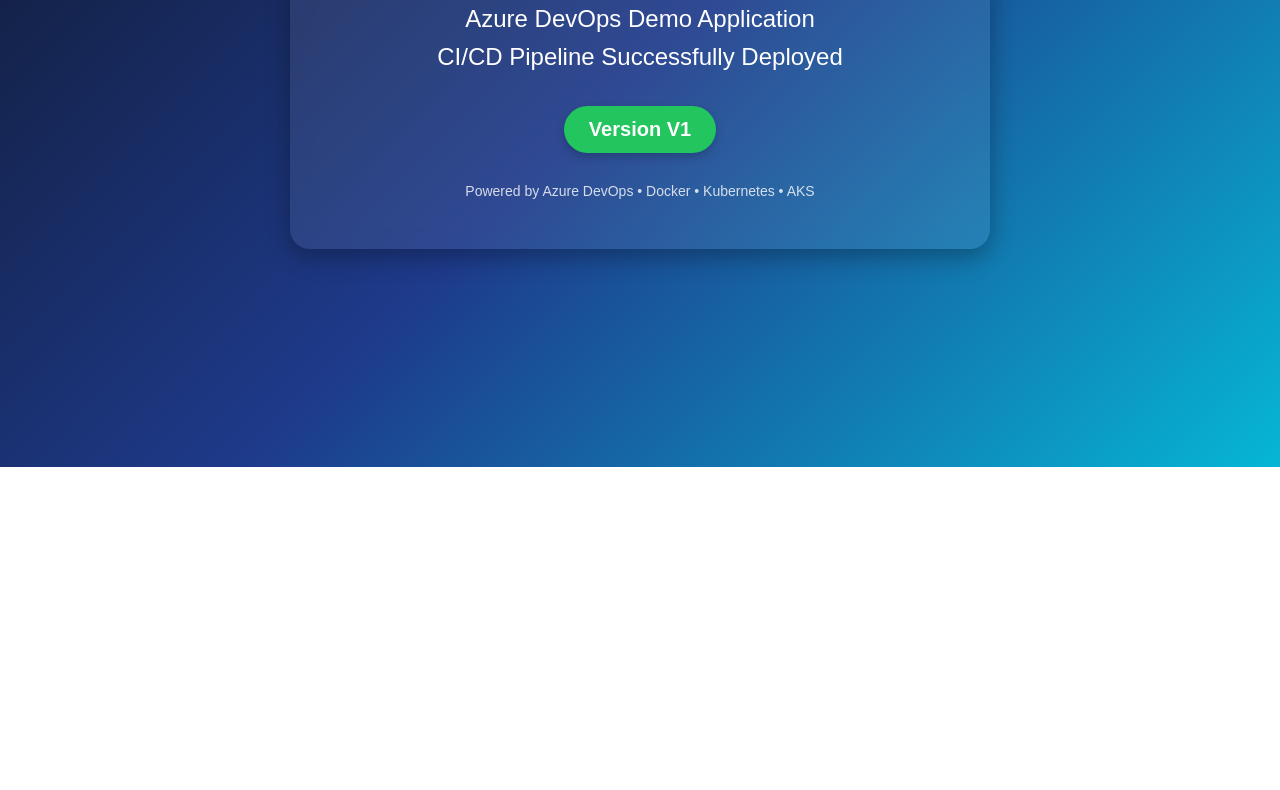
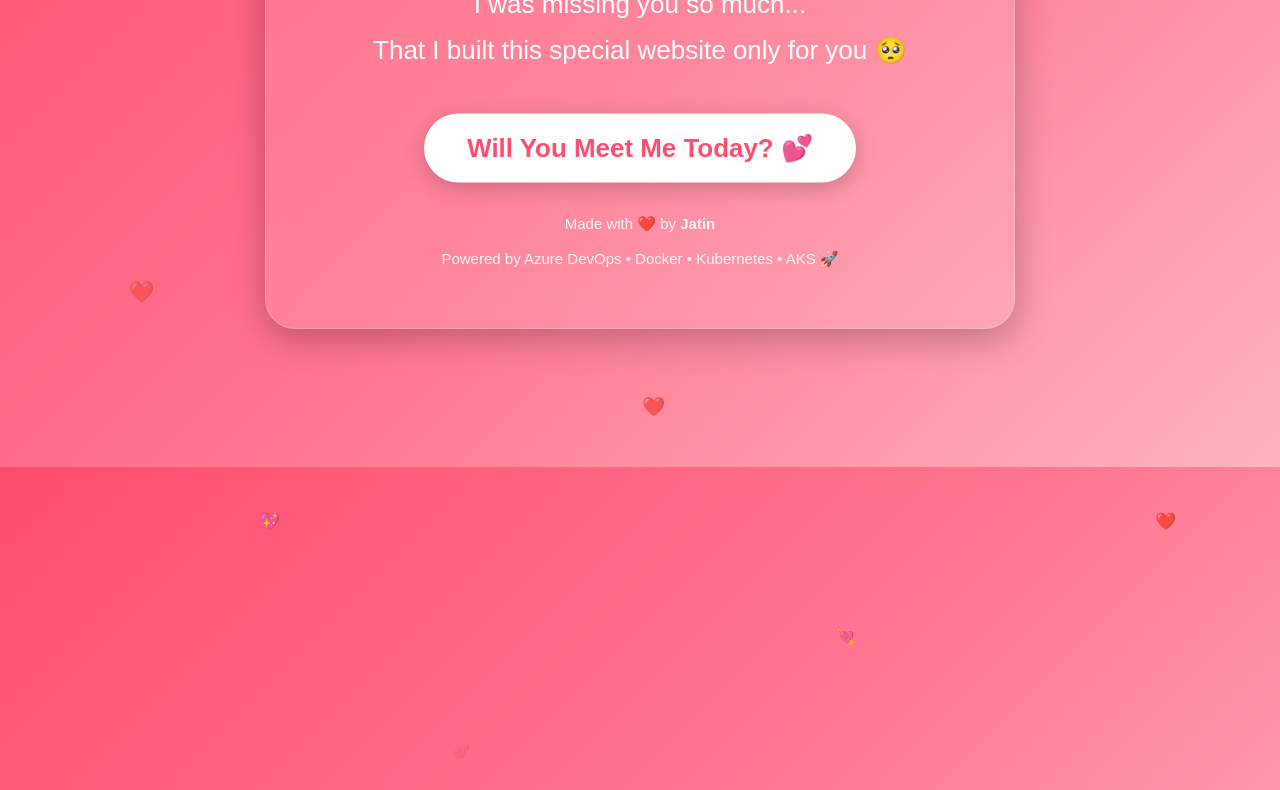
Before and after one commit to jatindureja2210/AKSDEMO, a plain HTML site: page index.html in a window 1280 px wide. Shown: the part 333-1123 px from the top of the page. Before the commit the page ends 800 px from the top, so only its background shows below. Drawn offline with Linux system fonts and the light colour scheme.

Commit message:
Updated love website design

```diff
--- a/index.html
+++ b/index.html
@@ -1,143 +1,164 @@
 <!DOCTYPE html>
-
 <html lang="en">
-
 <head>
-
-    <meta charset="UTF-8">
-
-    <meta name="viewport" content="width=device-width, initial-scale=1.0">
-
-    <title>Azure DevOps Demo App</title>
+    <meta charset="UTF-8" />
+    <meta name="viewport" content="width=device-width, initial-scale=1.0"/>
+    <title>For Anshuma ❤️</title>
 
     <style>
 
         *{
-
             margin:0;
-
             padding:0;
-
             box-sizing:border-box;
-
-            font-family: Arial, Helvetica, sans-serif;
-
+            font-family: 'Poppins', sans-serif;
         }
 
         body{
+            height:100vh;
+            display:flex;
+            justify-content:center;
+            align-items:center;
+            overflow:hidden;
+            background: linear-gradient(135deg,#ff4d6d,#ff758f,#ffb3c1);
+            position:relative;
+        }
 
-            height:100vh;
+        /* Floating Hearts */
 
-            display:flex;
+        .heart{
+            position:absolute;
+            color:white;
+            font-size:22px;
+            animation: float 8s linear infinite;
+            opacity:0.7;
+        }
 
-            justify-content:center;
-
-            align-items:center;
-
-            background: linear-gradient(135deg, #0f172a, #1e3a8a, #06b6d4);
-
-            color:white;
-
+        @keyframes float{
+            0%{
+                transform: translateY(100vh) scale(0.5);
+                opacity:0;
+            }
+            30%{
+                opacity:1;
+            }
+            100%{
+                transform: translateY(-120px) scale(1.2);
+                opacity:0;
+            }
         }
 
         .container{
+            position:relative;
+            z-index:10;
+            text-align:center;
+            padding:60px 40px;
+            width:90%;
+            max-width:750px;
+            border-radius:30px;
+            background: rgba(255,255,255,0.12);
+            backdrop-filter: blur(14px);
+            box-shadow:0 10px 35px rgba(0,0,0,0.25);
+            border:1px solid rgba(255,255,255,0.2);
+            animation: popup 1s ease;
+        }
 
-            text-align:center;
-
-            background: rgba(255,255,255,0.08);
-
-            padding:50px;
-
-            border-radius:20px;
-
-            backdrop-filter: blur(10px);
-
-            box-shadow: 0 8px 25px rgba(0,0,0,0.3);
-
-            width:80%;
-
-            max-width:700px;
-
+        @keyframes popup{
+            from{
+                transform: scale(0.7);
+                opacity:0;
+            }
+            to{
+                transform: scale(1);
+                opacity:1;
+            }
         }
 
         h1{
-
-            font-size:42px;
-
+            font-size:48px;
+            color:white;
             margin-bottom:20px;
-
+            text-shadow:0 4px 15px rgba(0,0,0,0.3);
         }
 
         h2{
-
-            font-size:24px;
-
-            margin:10px 0;
-
+            font-size:26px;
+            color:#fff;
+            margin:15px 0;
             font-weight:400;
-
         }
 
-        .version{
+        .love-box{
+            margin-top:35px;
+            display:inline-block;
+            padding:18px 40px;
+            background:white;
+            color:#ff4d6d;
+            font-size:24px;
+            font-weight:bold;
+            border-radius:50px;
+            box-shadow:0 5px 20px rgba(0,0,0,0.2);
+            animation: pulse 2s infinite;
+        }
 
-            margin-top:25px;
-
-            display:inline-block;
-
-            padding:12px 25px;
-
-            border-radius:30px;
-
-            background:#22c55e;
-
-            color:white;
-
-            font-size:20px;
-
-            font-weight:bold;
-
-            box-shadow:0 4px 10px rgba(0,0,0,0.2);
-
+        @keyframes pulse{
+            0%{
+                transform: scale(1);
+            }
+            50%{
+                transform: scale(1.08);
+            }
+            100%{
+                transform: scale(1);
+            }
         }
 
         .footer{
+            margin-top:35px;
+            color:white;
+            font-size:15px;
+            opacity:0.9;
+        }
 
-            margin-top:30px;
-
-            font-size:14px;
-
-            opacity:0.8;
-
+        .footer span{
+            color:#fff;
+            font-weight:bold;
         }
 
     </style>
-
 </head>
 
 <body>
 
+    <!-- Floating Hearts -->
+    <div class="heart" style="left:10%; animation-delay:0s;">❤️</div>
+    <div class="heart" style="left:20%; animation-delay:2s;">💖</div>
+    <div class="heart" style="left:35%; animation-delay:4s;">💕</div>
+    <div class="heart" style="left:50%; animation-delay:1s;">❤️</div>
+    <div class="heart" style="left:65%; animation-delay:3s;">💘</div>
+    <div class="heart" style="left:80%; animation-delay:5s;">💞</div>
+    <div class="heart" style="left:90%; animation-delay:2s;">❤️</div>
+
     <div class="container">
 
-        <h1>🚀 Welcome to Stack Simplify</h1>
+        <h1>❤️ Hi Anshuma ❤️</h1>
 
-        <h2>Azure DevOps Demo Application</h2>
+        <h2>Your BF is reporting with love 💌</h2>
 
-        <h2>CI/CD Pipeline Successfully Deployed</h2>
+        <h2>I was missing you so much...</h2>
 
-        <div class="version">
+        <h2>That I built this special website only for you 🥺</h2>
 
-            Version V1
-
+        <div class="love-box">
+            Will You Meet Me Today? 💕
         </div>
 
         <div class="footer">
-
-            Powered by Azure DevOps • Docker • Kubernetes • AKS
-
+            Made with ❤️ by <span>Jatin</span><br><br>
+            Powered by Azure DevOps • Docker • Kubernetes • AKS 🚀
         </div>
 
     </div>
 
 </body>
-
 </html>
```
